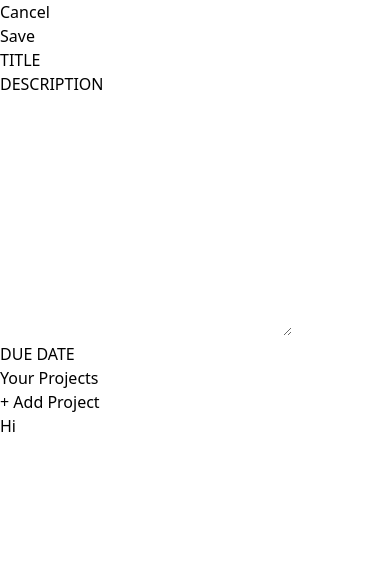
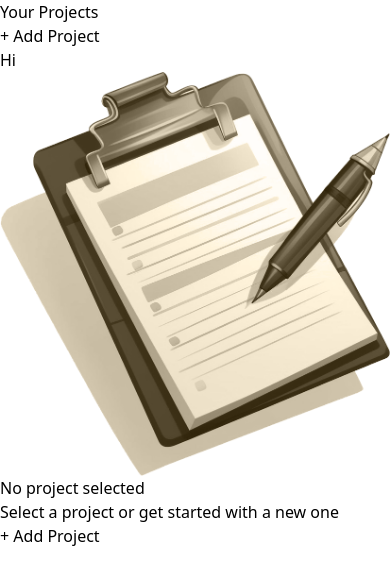
Before and after one commit to malimalik/project-management, a React (Vite) app: page / in a window 390 px wide. Shown: the top 584 px of the page. Built offline with nearby package versions, Linux system fonts and the light colour scheme.

Commit message:
add event handlers

```diff
--- a/src/App.jsx
+++ b/src/App.jsx
@@ -2,41 +2,47 @@ import { useState } from "react";
 import SideBar from "./components/SideBar";
 import logo from "../src/assets/no-projects.png";
 import ProjectForm from "./components/ProjectForm";
+import NoProject from "./components/NoProject";
 function App() {
-  const [addProjectMode, setAddProjectMode] = useState(false);
+  const [showProjectForm, setShowProjectForm] = useState(false);
+  const [projectState, setProjectState] = useState({
+    activeProject: undefined,
+    projects: [],
+  });
+
+  const noProjects = projectState.projects.length === 0;
 
   const handleProjectScreen = () => {
-    setAddProjectMode(true);
+    setShowProjectForm(true);
+  };
+
+  const handleChange = (e) => {
+    e.target.value;
+  };
+
+  const handleSubmit = (e) => {
+    e.preventDefault();
+  };
+
+  const addNewProject = () => {
+    return;
   };
 
   return (
     <main className="h-screen my-8 flex gap-8">
-      {/* {!addProjectMode && (
-        <div className="mt-6 text-center">
-          <img
-            src={logo}
-            alt="no-projects"
-            className="w-16 h-16 object-contain mx-auto"
-          />
-          <h1 className="mt-8 mb-8 text-center text-5xl font-bold">
-            No project selected
-          </h1>
-          <p className="text-stone-600 mb-4 text-center">
-            Select a project or get started with a new one
-          </p>
+      <SideBar handleClick={handleProjectScreen}></SideBar>
+      {/* <div className="flex-grow pl-[50px]"></div> */}
+      {!showProjectForm && noProjects && (
+        <NoProject handleClick={handleProjectScreen}></NoProject>
+      )}
 
-          <button
-            className="px-4 py-2 text-xs md:text-base rounded-md bg-stone-700 text-stone-400 hover:bg-stone-600 hover:text-stone-100 text-center"
-            onClick={handleProjectScreen}
-          >
-            + Add Project
-          </button>
-        </div>
-      )} */}
-
-      <ProjectForm></ProjectForm>
-
-      <SideBar></SideBar>
+      {showProjectForm && (
+        <ProjectForm onChange={() => {}} onSubmit={() => {}}></ProjectForm>
+      )}
+      {/* <ProjectForm
+        onChange={handleChange}
+        onSubmit={handleSubmit}
+      ></ProjectForm> */}
     </main>
   );
 }
--- a/src/components/Input.jsx
+++ b/src/components/Input.jsx
@@ -2,7 +2,7 @@ import React from "react";
 
 const Input = ({ name, textarea = false, ...props }) => {
   const classes =
-    "w-full p-1 border-b-2 rounded-sm border-stone-200 text-stone-600 focus:outline-none focus:border-stone-600";
+    "w-full p-1 border-b-2 rounded-sm border-stone-200 text-stone-600 focus:outline-none focus:border-stone-600 bg-stone-200";
 
   return (
     <>
@@ -10,6 +10,7 @@ const Input = ({ name, textarea = false, ...props }) => {
         <input
           className="w-[30rem] px-2 py-1 rounded-sm bg-stone-200"
           name={name}
+          onChange={props.onChange}
         ></input>
       )}
 
@@ -21,6 +22,7 @@ const Input = ({ name, textarea = false, ...props }) => {
           id=""
           cols="30"
           rows="10"
+          onChange={props.onChange}
         ></textarea>
       )}
     </>
--- /dev/null
+++ b/src/components/NoProject.jsx
@@ -0,0 +1,31 @@
+import React from "react";
+import logo from "../assets/no-projects.png";
+
+const NoProject = (props) => {
+  return (
+    <>
+      <div className="mt-24 text-center w-2/3">
+        <img
+          src={logo}
+          alt="no-projects"
+          className="w-16 h-16 object-contain mx-auto"
+        />
+        <h2 className="mt-8 mb-8 text-center text-5xl font-bold">
+          No project selected
+        </h2>
+        <p className="text-stone-600 mb-4 text-center">
+          Select a project or get started with a new one
+        </p>
+
+        <button
+          className="px-4 py-2 text-xs md:text-base rounded-md bg-stone-700 text-stone-400 hover:bg-stone-600 hover:text-stone-100 text-center"
+          onClick={props.handleClick}
+        >
+          + Add Project
+        </button>
+      </div>
+    </>
+  );
+};
+
+export default NoProject;
--- a/src/components/ProjectForm.jsx
+++ b/src/components/ProjectForm.jsx
@@ -1,6 +1,6 @@
 import React from "react";
 import Input from "./Input";
-const ProjectForm = () => {
+const ProjectForm = (props) => {
   return (
     <div className="w-[57rem] mt-16 flex flex-col items-end">
       <menu className="flex items-center justify-end gap-2 my-4">
@@ -23,7 +23,7 @@ const ProjectForm = () => {
           </button>
         </li>
       </menu>
-      <form onSubmit={() => {}}>
+      <form onSubmit={props.handleSubmit}>
         <div className="flex flex-col gap-2 my-4 items-start">
           <label
             htmlFor="title"
@@ -31,7 +31,7 @@ const ProjectForm = () => {
           >
             TITLE
           </label>
-          <Input name="title"></Input>
+          <Input name="title" onChange={props.onChange}></Input>
         </div>
         <div className="flex flex-col gap-2 my-4 items-start">
           <label
@@ -40,8 +40,11 @@ const ProjectForm = () => {
           >
             DESCRIPTION
           </label>
-          <Input name="description" textarea={true}></Input>
-
+          <Input
+            name="description"
+            textarea={true}
+            onChange={props.onChange}
+          ></Input>
         </div>
         <div className="flex flex-col gap-2 my-4 items-start">
           <label
@@ -50,8 +53,7 @@ const ProjectForm = () => {
           >
             DUE DATE
           </label>
-          <Input name="title"></Input>
-
+          <Input name="title" onChange={props.onChange}></Input>
         </div>
       </form>
     </div>
--- a/src/components/SideBar.jsx
+++ b/src/components/SideBar.jsx
@@ -1,15 +1,15 @@
 import React from "react";
 import ProjectList from "./ProjectList";
-const SideBar = () => {
+const SideBar = (props) => {
   return (
     <div className="sidebar fixed top-16 bottom-0 lg:left-0 p-2 w-[300px] overflow-y-auto text-center bg-black rounded-r-md">
       <section className>
-        <h2 className="text-xl font-bold text-stone-200 my-4 mb-3>">
+        <h2 className="text-xl font-bold text-stone-200 my-4 mb-3">
           Your Projects
         </h2>
         <button
           className="px-4 py-2 text-xs md:text-base rounded-md bg-stone-700 text-stone-400 hover:bg-stone-600 hover:text-stone-100"
-          onClick={() => {}}
+          onClick={props.handleClick}
         >
           + Add Project
         </button>
```
